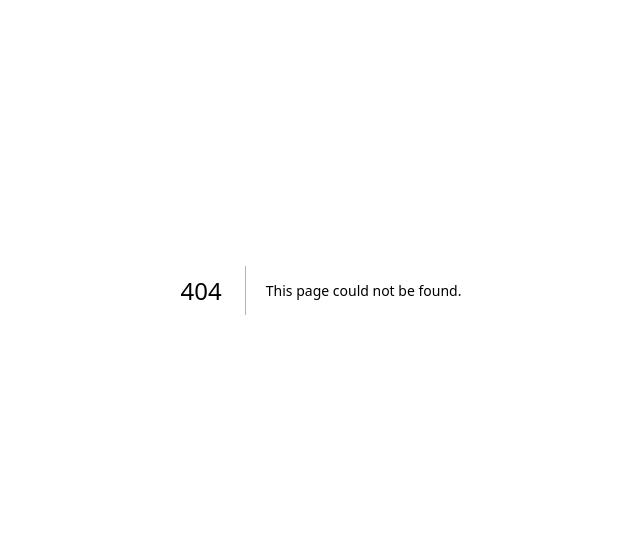
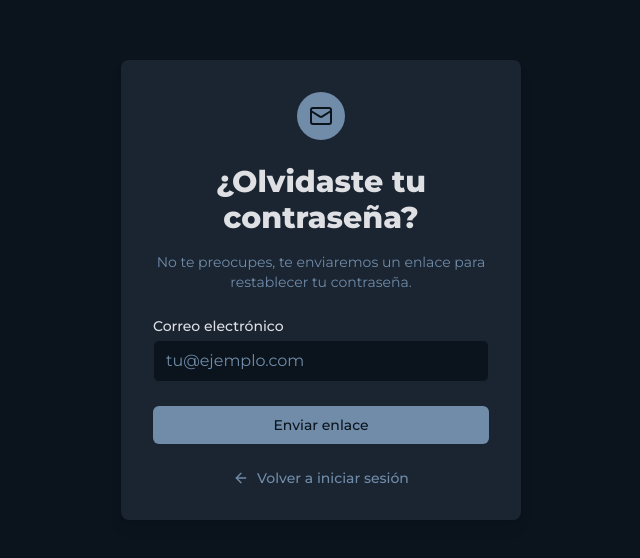
Before and after one commit to clikzz/Proyecto-ISW, a Next.js app in the folder frontend/: page /forgot-password in a window 1280 px wide. Before the commit this address had no page. Shown: the part 110-668 px from the top of the page, without its empty margins (319-959 px from the left). Built offline with nearby package versions, Linux system fonts and the light colour scheme.

Commit message:
Refactor forgot password page component and import UI elements

```diff
--- /dev/null
+++ b/frontend/src/app/forgot-password/page.jsx
@@ -0,0 +1,83 @@
+'use client';
+
+import React, { useState } from 'react';
+import { Mail, ArrowLeft } from 'lucide-react';
+import '../globals.css';
+
+export default function ForgotPassword() {
+  const [emailSent, setEmailSent] = useState(false);
+
+  const handleSubmit = (e) => {
+    e.preventDefault();
+    setEmailSent(true);
+  };
+
+  return (
+    <div className="min-h-screen flex items-center justify-center bg-background">
+      <div className="w-full max-w-md px-6">
+        <div className="bg-card p-8 rounded-lg shadow-lg">
+          <div className="flex justify-center mb-6">
+            <div className="w-12 h-12 bg-primary rounded-full flex items-center justify-center">
+              <Mail className="h-6 w-6 text-primary-foreground" />
+            </div>
+          </div>
+          <h2 className="text-3xl font-extrabold text-center text-foreground mb-4">
+            ¿Olvidaste tu contraseña?
+          </h2>
+          <p className="text-sm text-center text-muted-foreground mb-6">
+            No te preocupes, te enviaremos un enlace para restablecer tu contraseña.
+          </p>
+
+          {!emailSent ? (
+            <form onSubmit={handleSubmit} className="space-y-6">
+              <div>
+                <label htmlFor="email" className="block text-sm font-medium text-foreground">
+                  Correo electrónico
+                </label>
+                <input
+                  id="email"
+                  name="email"
+                  type="email"
+                  required
+                  className="mt-1 appearance-none block w-full px-3 py-2 border border-input rounded-md shadow-sm bg-background text-foreground placeholder-muted-foreground focus:outline-none focus:ring-2 focus:ring-primary focus:border-primary transition duration-300"
+                  placeholder="tu@ejemplo.com"
+                />
+              </div>
+
+              <div>
+                <button
+                  type="submit"
+                  className="w-full py-2 px-4 border border-transparent rounded-md shadow-sm text-sm font-medium text-primary-foreground bg-primary hover:bg-accent focus:outline-none focus:ring-2 focus:ring-offset-2 focus:ring-primary transition duration-300"
+                >
+                  Enviar enlace
+                </button>
+              </div>
+            </form>
+          ) : (
+            <div className="text-center space-y-4">
+              <p className="text-sm text-muted-foreground">
+                Si el correo ingresado está asociado a una cuenta, recibirás un enlace para restablecer tu contraseña.
+              </p>
+              <button
+                onClick={() => setEmailSent(false)}
+                className="font-medium text-primary hover:text-accent-foreground transition duration-300"
+              >
+                ¿Ingresaste mal tu correo? Intenta de nuevo.
+              </button>
+            </div>
+          )}
+
+          <div className="mt-6 text-sm text-center">
+            <a
+              href="/login"
+              className="flex items-center justify-center font-medium text-primary hover:text-accent-foreground transition duration-300"
+            >
+              <ArrowLeft className="mr-2 h-4 w-4" />
+              Volver a iniciar sesión
+            </a>
+          </div>
+        </div>
+      </div>
+    </div>
+  );
+}
```
